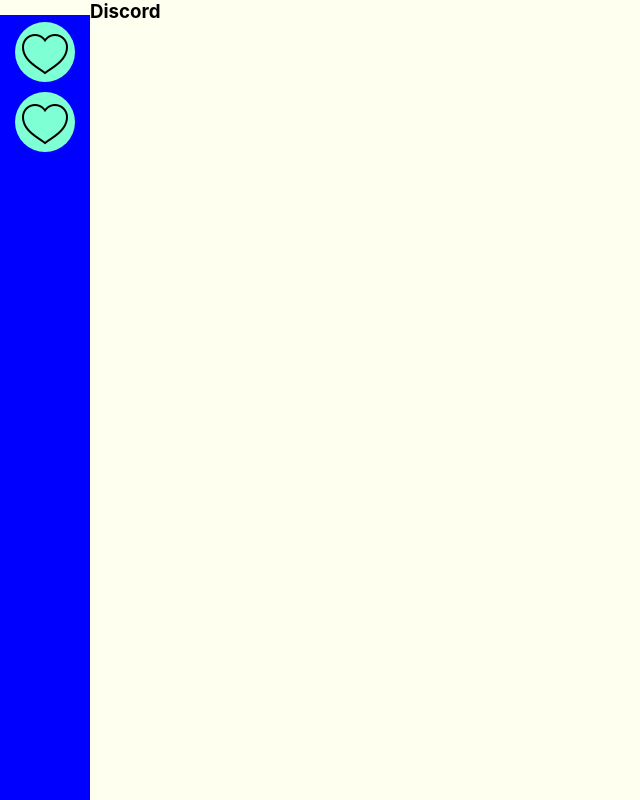
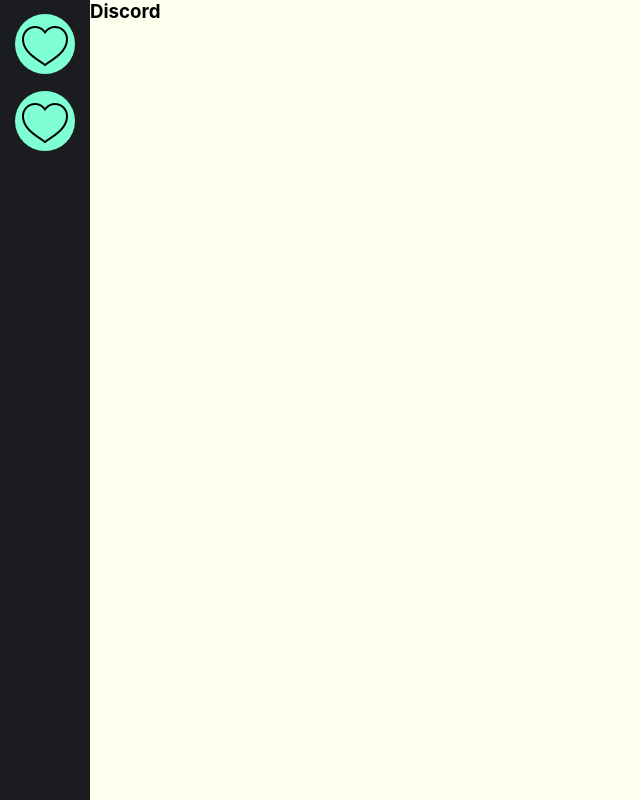
Before and after one commit to hayasin2004/Discorde-clone, a React (Create React App) app: page / in a window 1280 px wide. Shown: the whole page, without its empty margins (0-640 px from the left). Built offline with nearby package versions, Linux system fonts and the light colour scheme.

Commit message:
error →修正完了 npm uninstall node-sass →node-sassは現在非推奨だからアンインストール npm install --save-dev sass →でsassをインストールすることにより解消

```diff
--- a/src/componetns/sidebar/Sidebar.scss
+++ b/src/componetns/sidebar/Sidebar.scss
@@ -8,8 +8,7 @@
     display: flex;
     flex-direction: column; //カラム型にすることで縦型に配列ができる
     align-items: center;
-    margin-top: 15px;
-    background-color: blue;
+    background-color: #1a1c20;
     padding: 7px 15px;
 
     .serverIcon {
@@ -19,6 +18,7 @@
       border-radius: 999px;
       margin-bottom: 10px;
       position: relative;
+      margin-top: 7px;
 
 
       img {
--- a/src/componetns/sidebar/Sidebar.tsx
+++ b/src/componetns/sidebar/Sidebar.tsx
@@ -8,7 +8,7 @@ class Sidebar extends Component {
 
                 <div className="sidebarLeft">
 
-                    <div className="serverIcon">
+                    <div className="serverIcon" >
                         <img src="/heart.png" alt="heart"/>
                     </div>
                     <div className="serverIcon">
```
